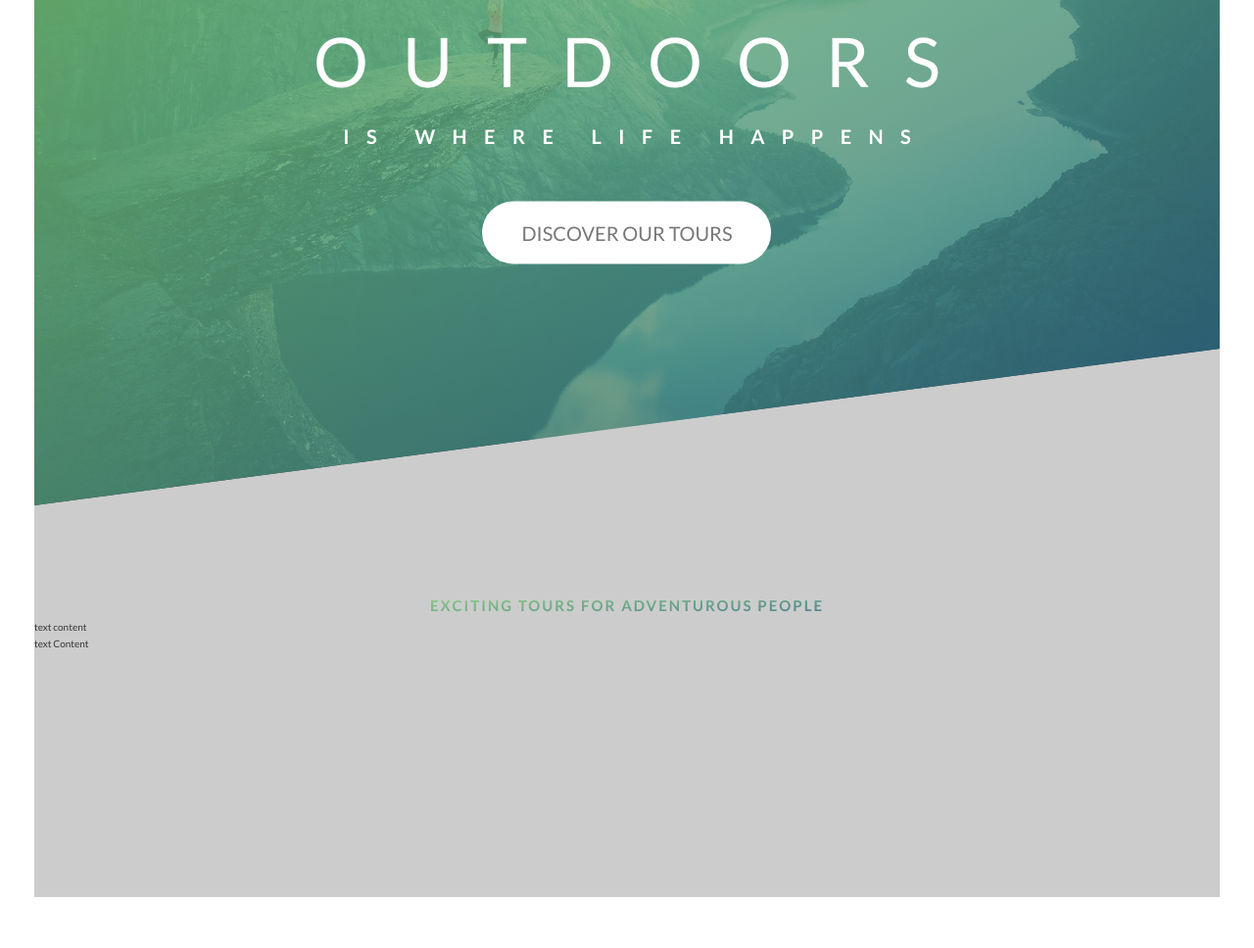
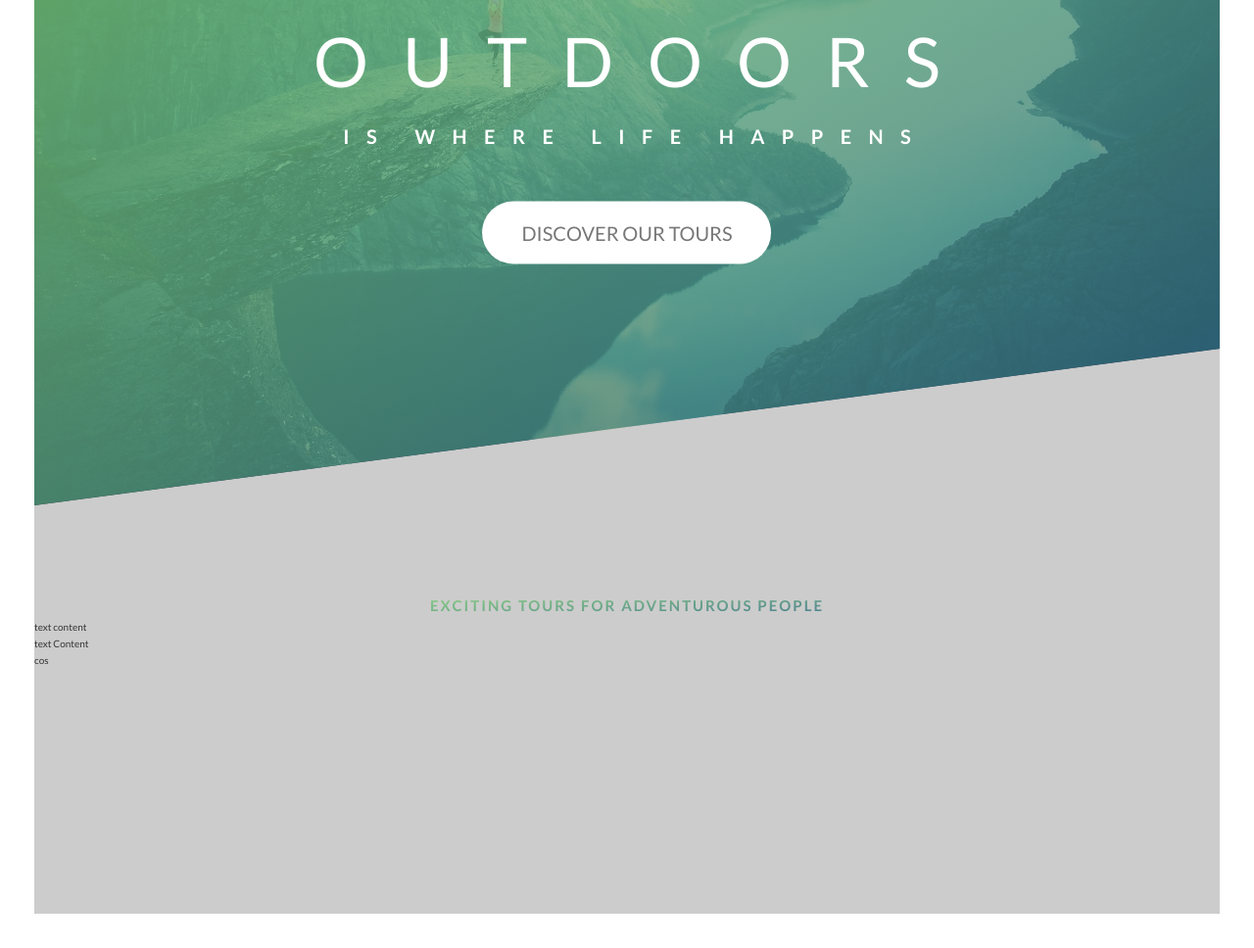
Before and after one commit to Jakubisik/Natours-Tours-Web, a website: page index.html in a window 1280 px wide. Shown: the part 279-1247 px from the top of the page at 98% size. Drawn offline with nearby package versions, Linux system fonts and the light colour scheme; files that its build step writes are made by us from their sources.

```diff
--- a/index.html
+++ b/index.html
@@ -36,6 +36,7 @@
           <div class="col-1-of-2">text content</div>
           <div class="col-2-of-2">text Content</div>
         </div>
+        cos
       </section>
     </main>
   </body>
```
Also changed, not shown: package.json (added, +22 -0 lines), css/style.css (added), sass/main.scss (renamed from style.css), 1 other file.
